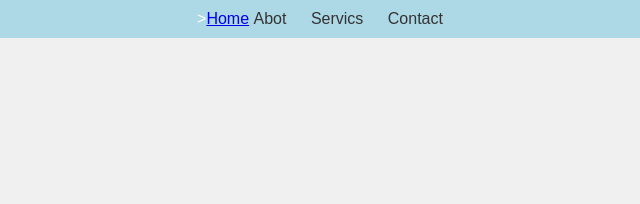
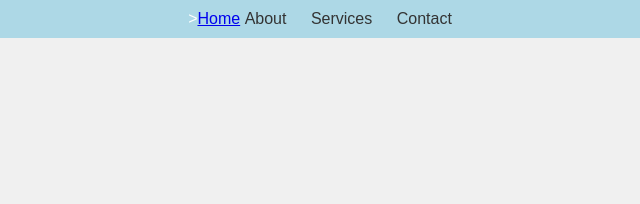
Before and after one commit to ivaylo-trakiauni/GitPractice, a plain HTML site: page contact.html in a window 1280 px wide. Shown: the full height of the page, 310-950 px from the left. Drawn offline with Linux system fonts and the light colour scheme.

Commit message:
fixing contact page

```diff
--- a/contact.html
+++ b/contact.html
@@ -11,9 +11,9 @@
     <nav>
         <ul>
            ><a href="index.html">Home</a></li>
-            <li><a href="about.html">Abot</a></li> <!-- Bug: Typo in link -->
-            <li><a href="services.html">Servics</a></li> <!-- Bug: Typo in link -->
-            <li><a href="wrong.html">Contact</a></li> <!-- Bug: Wrong link -->
+            <li><a href="about.html">About</a></li> <!-- Bug: Typo in link -->
+            <li><a href="services.html">Services</a></li> <!-- Bug: Typo in link -->
+            <li><a href="contact.html">Contact</a></li> <!-- Bug: Wrong link -->
         </ul>
     </nav>
     <h1>Contact Us</h1>
```
